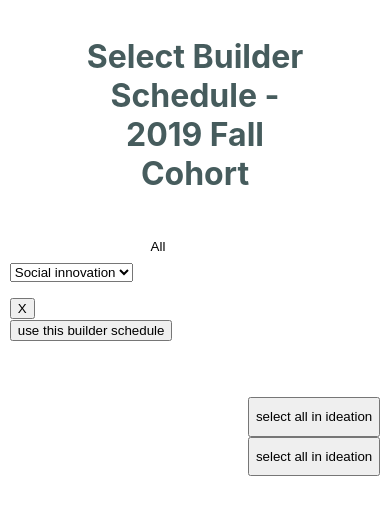
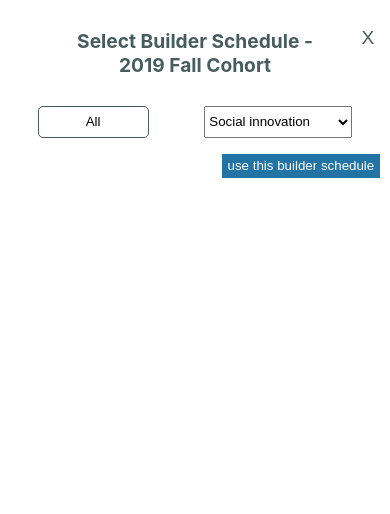
Before and after one commit to emae1712/Schedule-RB, a React (Create React App) app: page / in a window 390 px wide. Shown: the top 514 px of the page. Built offline with nearby package versions, Linux system fonts and the light colour scheme.

Commit message:
pending select all

```diff
--- a/src/components/Cancel-use.jsx
+++ b/src/components/Cancel-use.jsx
@@ -4,9 +4,9 @@ import '../styles/App.scss'
 const Cancel_use = () =>{
     return (
       <div className = 'cancel_use__container'>
-        <button className="show-cellphone">X</button>
-        <button className="show-web">cancel</button>
-        <button>use this builder schedule</button>
+        <button className="show-cellphone cancelX">X</button>
+        <button className="show-web cancel">cancel</button>
+        <button className="use">use this builder schedule</button>
       </div>
     );
     }
--- a/src/components/Schedule.jsx
+++ b/src/components/Schedule.jsx
@@ -59,7 +59,7 @@ const Schedule = ({category, cards}) =>{
                   {(provided) =>(
                     <div className="main-div" {...provided.draggableProps} {...provided.dragHandleProps} ref={provided.innerRef}>
                       <input className="visible-web" id = {card.id} type="radio" name={card.title} value={card.title} onClick={() => toggle(card.title)} checked={isCheck[card.title]}/>
-                      <div className="main-card">
+                      <div className={ isCheck[card.title]=== true ? "main-card card-cellphone": "main-card" } >
                         <div className={ isCheck[card.title]=== true ? "card-border": "card" } >
                           <div >
                             <h3>{card.title}</h3>
@@ -67,7 +67,8 @@ const Schedule = ({category, cards}) =>{
                           </div>
                           <img src={Image} alt="" className={ isCheck[card.title]=== true ? "img-color": "img-gris" }/>
                         </div>
-                        <div className={ isCheck[card.title]=== true ? "": "hidden-date" }>
+                        <div className={ isCheck[card.title]=== true ? "show-date": "hidden-date" }>
+                          <p className="show-cellphone">Due Date (Opcional)</p>
                           <input type="date" name="date" id=""/>
                           <input type="time" name="" id=""/>
                         </div>
@@ -85,7 +86,7 @@ const Schedule = ({category, cards}) =>{
       <DragDropContext onDragEnd={handleOnDragEnd}>
         <div className="main-title">
           <h2>{category === 'all'? 'Ideation' : ''}</h2>
-          <button onChange=''>select all in ideation</button>
+          <button className='selectAllIdeation' onChange=''>{category === 'all'? 'select all in ideation' : ''}</button>
           <p className="show-web right">{category === 'all'? 'Due Date (Opcional)' : ''}</p>
         </div>
 				{category === 'all'&& ideation.map((card, index) =>(
@@ -96,7 +97,7 @@ const Schedule = ({category, cards}) =>{
                   {(provided) =>(
                     <div className="main-div" {...provided.draggableProps} {...provided.dragHandleProps} ref={provided.innerRef}>
                       <input className="visible-web" id = {card.id} type="radio" name={card.title} value={card.title} onClick={() => toggle(card.title)} checked={isCheck[card.title]}/>
-                      <div className="main-card">
+                      <div className={ isCheck[card.title]=== true ? "main-card card-cellphone": "main-card" } >
                         <div className={ isCheck[card.title]=== true ? "card-border": "card" } >
                           <div >
                             <h3>{card.title}</h3>
@@ -104,7 +105,8 @@ const Schedule = ({category, cards}) =>{
                           </div>
                           <img src={Image} alt="" className={ isCheck[card.title]=== true ? "img-color": "img-gris" }/>
                         </div>
-                        <div className={ isCheck[card.title]=== true ? "": "hidden-date" }>
+                        <div className={ isCheck[card.title]=== true ? "show-date": "hidden-date" }>
+                          <p className="show-cellphone">Due Date (Opcional)</p>
                           <input type="date" name="date" id=""/>
                           <input type="time" name="" id=""/>
                         </div>
@@ -122,7 +124,7 @@ const Schedule = ({category, cards}) =>{
       <DragDropContext onDragEnd={handleOnDragEnd}>
         <div className="main-title">
           <h2>{category === 'all'? 'Validation' : ''}</h2>
-          <button onChange=''>select all in ideation</button>
+          <button className='selectAllValidation' onChange=''>{category === 'all'? 'select all in validation' : ''}</button>
           <p className="show-web right">{category === 'all'? 'Due Date (Opcional)' : ''}</p>
         </div>
 				{category === 'all'&& validation.map((card, index) =>(
@@ -133,7 +135,7 @@ const Schedule = ({category, cards}) =>{
                   {(provided) =>(
                     <div className="main-div" {...provided.draggableProps} {...provided.dragHandleProps} ref={provided.innerRef}>
                       <input className="visible-web" id = {card.id} type="radio" name={card.title} value={card.title} onClick={() => toggle(card.title)} checked={isCheck[card.title]}/>
-                      <div className="main-card">
+                      <div className={ isCheck[card.title]=== true ? "main-card card-cellphone": "main-card" } >
                         <div className={ isCheck[card.title]=== true ? "card-border": "card" } >
                           <div >
                             <h3>{card.title}</h3>
@@ -141,7 +143,8 @@ const Schedule = ({category, cards}) =>{
                           </div>
                           <img src={Image} alt="" className={ isCheck[card.title]=== true ? "img-color": "img-gris" }/>
                         </div>
-                        <div className={ isCheck[card.title]=== true ? "": "hidden-date" }>
+                        <div className={ isCheck[card.title]=== true ? "show-date": "hidden-date" }>
+                          <p className="show-cellphone">Due Date (Opcional)</p>
                           <input type="date" name="date" id=""/>
                           <input type="time" name="" id=""/>
                         </div>
--- a/src/components/Sidebar.jsx
+++ b/src/components/Sidebar.jsx
@@ -19,10 +19,10 @@ const Sidebar = () =>{
         <button className = {category ==='all' ? 'btn-select' : 'btn-unselect'} onClick={() => setCategory('all')}>All</button>
         <p className="show-web">Templates</p>
         <button className = {category ==='socialInnovation' ? 'btn-select show-web' : 'btn-unselect show-web'} onClick={() => setCategory('socialInnovation')}>Social innovation</button>
-        <select className="show-cellphone" onChange={(event) => setCategory(event.target.value)}>
+        <select className="show-cellphone socialSelect" onChange={(event) => setCategory(event.target.value)}>
           <option value="socialInnovation">Social innovation</option>
-          <option value="Template 1">Template 1</option>
-          <option value="Template 2">Template 2</option>
+          <option value="socialInnovation">Template 1</option>
+          <option value="socialInnovation">Template 2</option>
           <option value="Template 3">Template 3</option>
         </select>
       </div>
--- a/src/styles/App.scss
+++ b/src/styles/App.scss
@@ -4,6 +4,7 @@ $second-color: #2274A5;
 $gray: #E8E9E9;
 $black: #465C5D;
 .contenedor{
+  position: relative;
   margin:1rem auto;
   width: 95%;
   display: grid;
@@ -105,9 +106,33 @@ $black: #465C5D;
     .main-title h2{
       color: $black;
     }
+    .selectAllIdeation, .selectAllValidation{
+      color: $main-color;
+      background: none;
+      outline: none;
+      border: none;
+      cursor: pointer;
+    }
   }
   .cancel_use__container{
     grid-area: cancel_use;
+    display: flex;
+    justify-content: flex-end;
+    .use{
+      background-color: $second-color;
+      color: #fff;
+      height: 1.5rem;
+      outline: none;
+      border: none;
+      cursor: pointer;
+    }
+    .cancel{
+      color: $black;
+      background-color: #fff;
+      outline: none;
+      border: none;
+      cursor: pointer;
+    }
   }
 }
 .show-cellphone{
@@ -124,7 +149,67 @@ $black: #465C5D;
                         "schedule schedule";
     header{
       padding: 0 60px;
+      h1{
+        font-size: 1.2rem;
+      }
     }
+    .sidebar__container{
+      display: flex;
+      justify-content: space-around;
+      .btn-select, .btn-unselect{
+        width: 30%;
+      }
+      .btn-unselect{
+        border: 1px $black solid;
+        border-radius: 5px;
+      }
+      .socialSelect{
+        width: 40%;
+      }
+  }
+  .cancel_use__container{
+    .cancelX{
+      position: absolute;
+      background-color: #fff;
+      color: $black;
+      outline: none;
+      border: none;
+      font-size: 1.2rem;
+      top: 10px;
+
+    }
+  }
+  .schedule__container{
+    .main-card{
+      display: flex;
+      flex-direction: column;
+    }
+    .card-cellphone{
+      border: 2px $main-color solid;
+      border-radius: 10px;
+      .card-border{
+        box-shadow: none !important;
+        border: 2px transparent solid !important;
+        border-radius: none;
+        margin: 0;
+      }
+    }
+    .show-date{
+      display: flex;
+      align-items: center;
+      p{
+        font-size: 13px;
+        color: gray;
+      }
+      input{
+        width: 5rem;
+        height: 1.2rem;
+      }
+    }
+    .card{
+      box-shadow: none;
+    }
+
   }
   .visible-web{
     opacity: 0;
@@ -135,39 +220,6 @@ $black: #465C5D;
   .show-cellphone{
     display: block;
   }
+  }
+
 }
-
-.App-logo {
-  height: 40vmin;
-  pointer-events: none;
-}
-
-@media (prefers-reduced-motion: no-preference) {
-  .App-logo {
-    animation: App-logo-spin infinite 20s linear;
-  }
-}
-
-.App-header {
-  background-color: #282c34;
-  min-height: 100vh;
-  display: flex;
-  flex-direction: column;
-  align-items: center;
-  justify-content: center;
-  font-size: calc(10px + 2vmin);
-  color: white;
-}
-
-.App-link {
-  color: #61dafb;
-}
-
-@keyframes App-logo-spin {
-  from {
-    transform: rotate(0deg);
-  }
-  to {
-    transform: rotate(360deg);
-  }
-}
```
